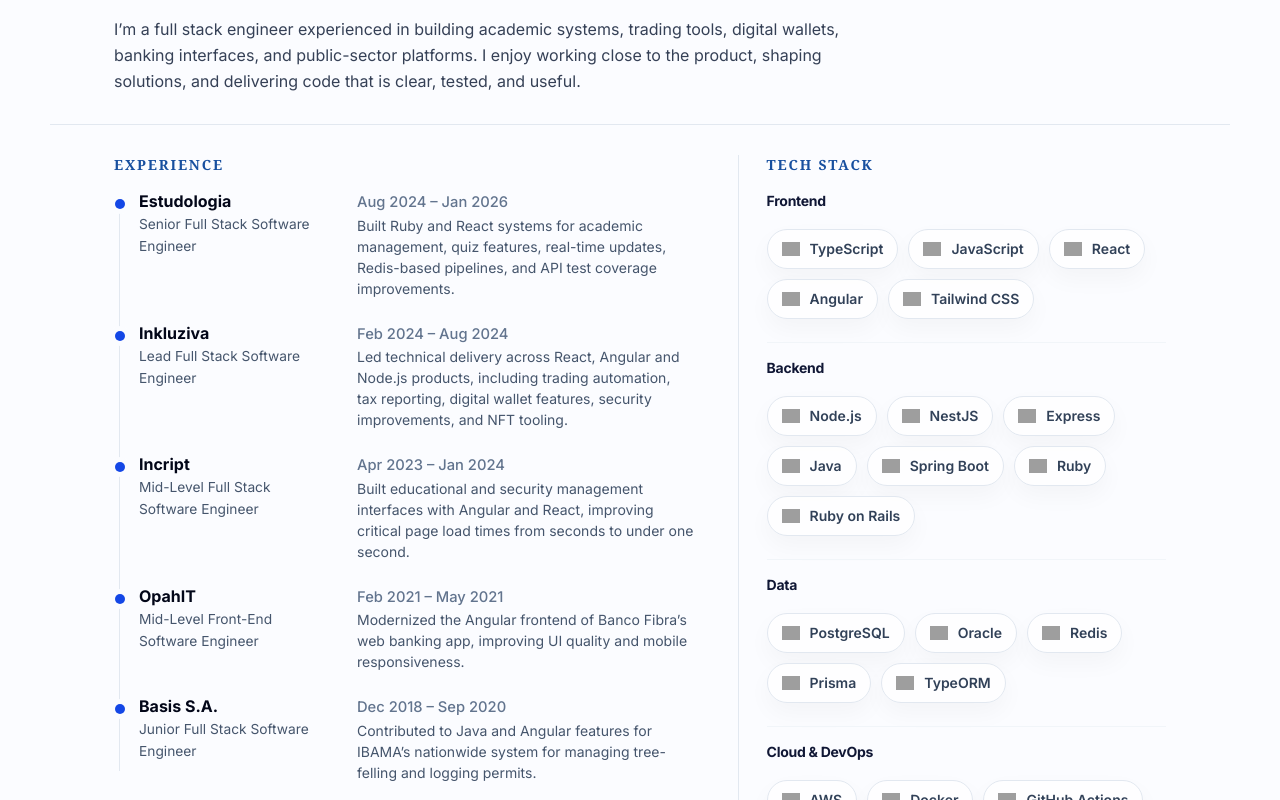
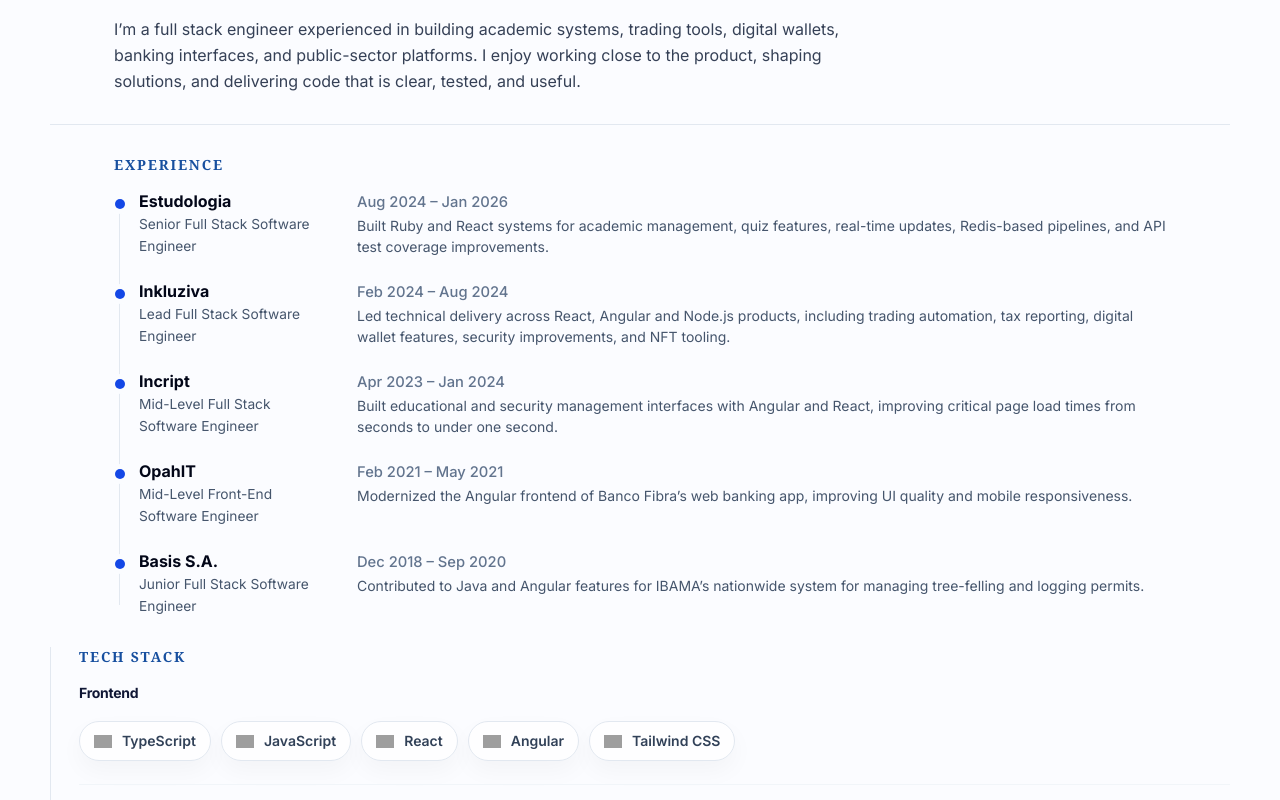
Before and after one commit to mauricio-azevedo/portfolio, a React (Vite) app: page / in a window 1280 px wide. Shown: the part 540-1340 px from the top of the page. Built offline with nearby package versions, Linux system fonts and the light colour scheme; grey boxes are pictures that could not be loaded.

Commit message:
Move tech stack below experience

```diff
--- a/src/App.tsx
+++ b/src/App.tsx
@@ -21,13 +21,13 @@ export default function App() {
         <About />
 
         <section
-          className="grid grid-cols-[1.15fr_0.85fr] gap-11 border-t border-slate-200 px-16 py-[30px] max-[980px]:grid-cols-1 max-[980px]:px-0 max-[980px]:py-7"
-          aria-label="Experience and technology stack"
+          className="border-t border-slate-200 px-16 py-[30px] max-[980px]:px-0 max-[980px]:py-7"
+          aria-label="Experience"
         >
           <Experience />
-          <TechStack />
         </section>
 
+        <TechStack />
         <FeaturedProject />
         <Contact />
       </main>
```
